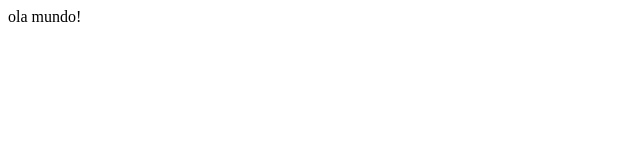
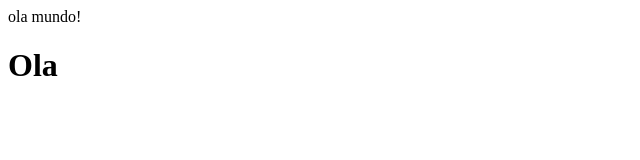
Before and after one commit to Erenan257/projetogithub, a plain HTML site: page ola.html in a window 1280 px wide. Shown: the full height of the page, 0-640 px from the left. Drawn offline with Linux system fonts and the light colour scheme.

Commit message:
atualização

```diff
--- a/ola.html
+++ b/ola.html
@@ -7,5 +7,6 @@
 </head>
 <body>
     ola mundo!
+    <h1>Ola</h1>
 </body>
 </html>
```
